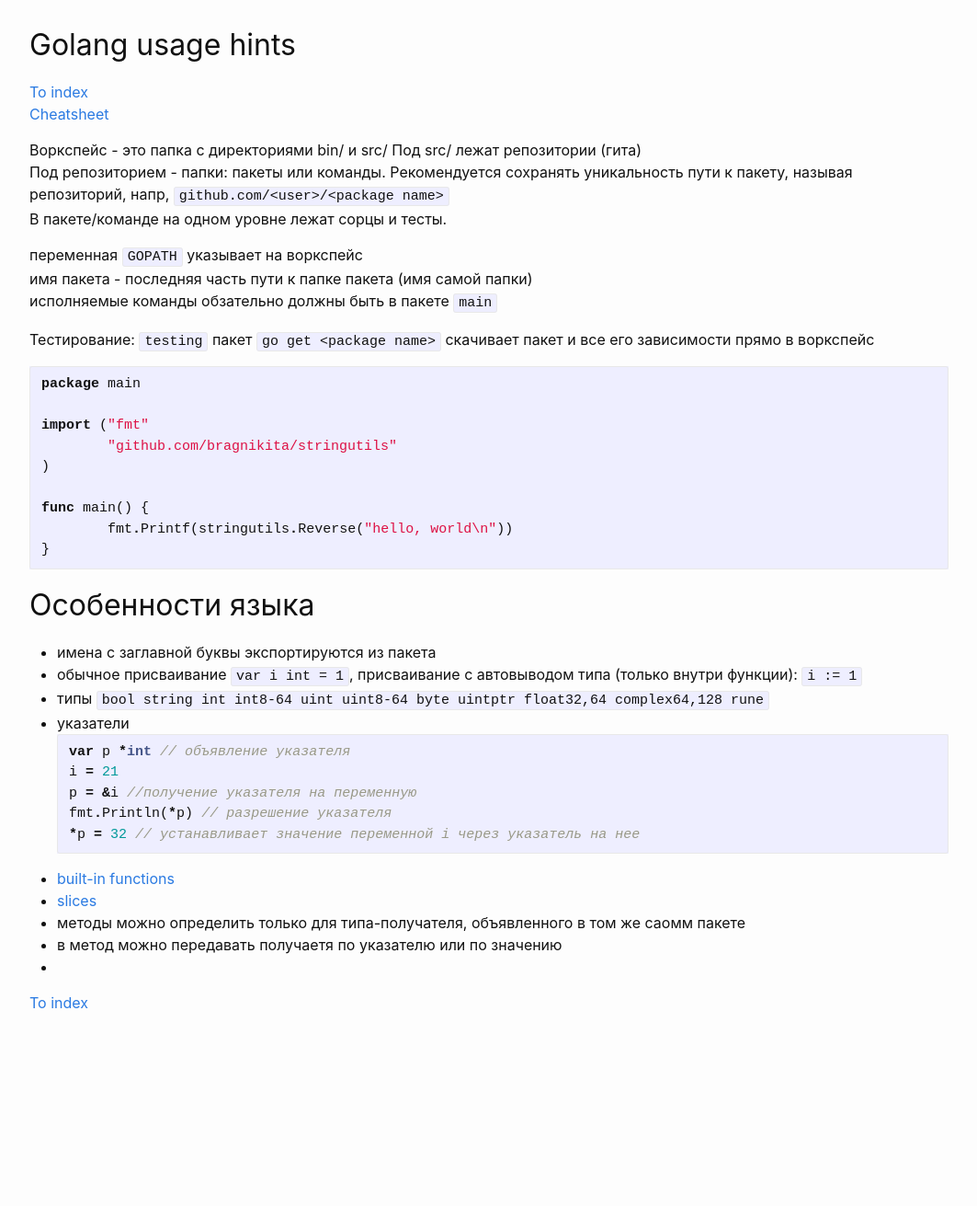
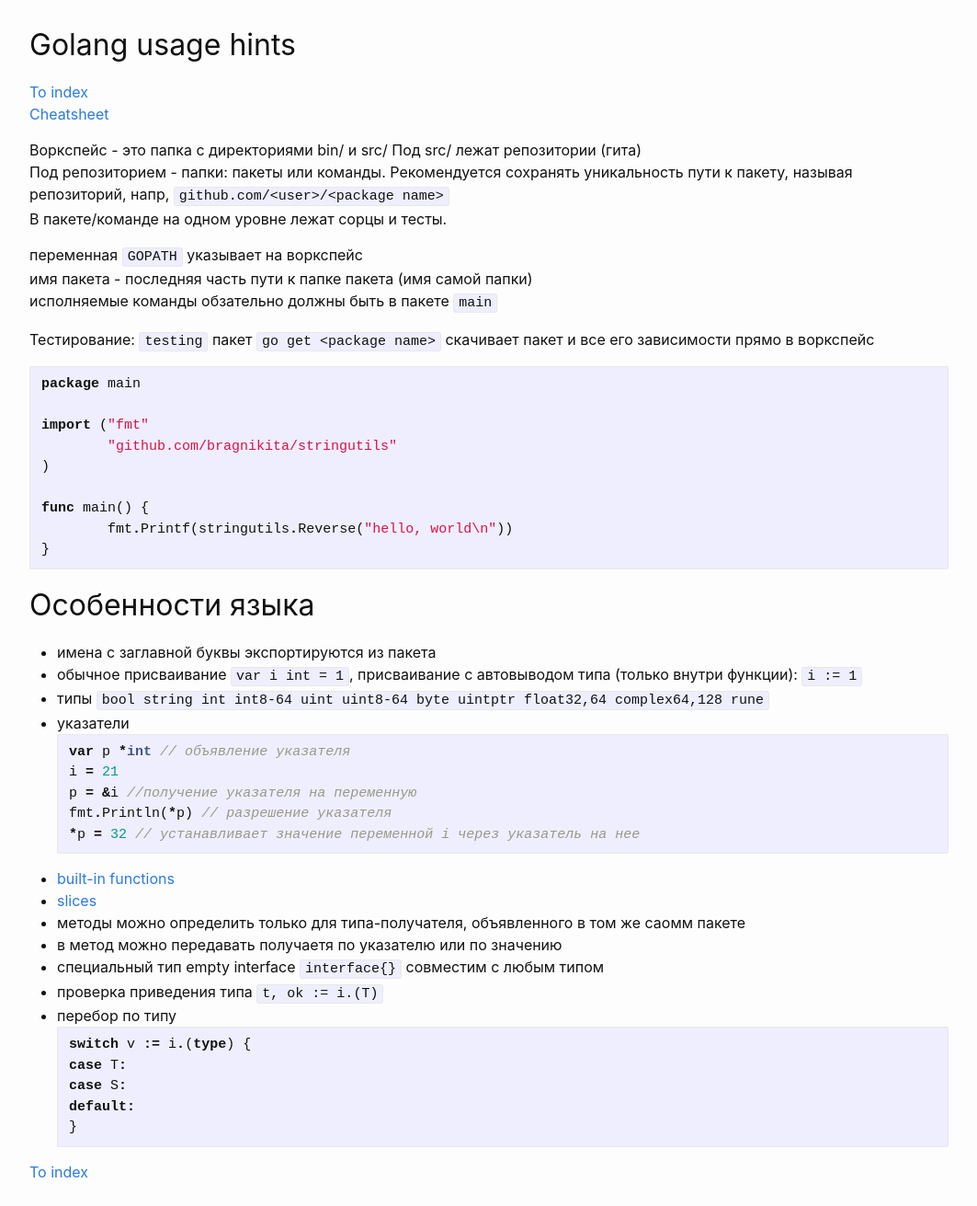
Before and after one commit to bragnikita/developer_wiki, a Jekyll site: the page built from _wiki/golang/golang_usage_hints.md, in a window 1280 px wide. Shown: the whole page at 92% size, without its empty margins (108-1171 px from the left). Built offline with Jekyll 4.4.1, drawn with Linux system fonts in a browser that asks for light colours; before the commit the page ends 1127 px from its top, so only the background shows below that.

Commit message:
Update from 2018/12/11 19:19:00

````diff
--- a/_wiki/golang/golang_usage_hints.md
+++ b/_wiki/golang/golang_usage_hints.md
@@ -44,4 +44,13 @@ fmt.Println(*p) // разрешение указателя
 * [slices](https://blog.golang.org/go-slices-usage-and-internals)
 * методы можно определить только для типа-получателя, объявленного в том же саомм пакете
 * в метод можно передавать получаетя по указателю или по значению
-*
+* специальный тип empty interface `interface{}` совместим с любым типом
+* проверка приведения типа `t, ok := i.(T)`
+* перебор по типу
+```golang
+switch v := i.(type) {
+case T:
+case S:
+default:
+}
+```
````
Also changed, not shown: _wiki/index.md (+1 -0 lines), _wiki/ruby/ruby_howtos.md (+3 -0 lines).
